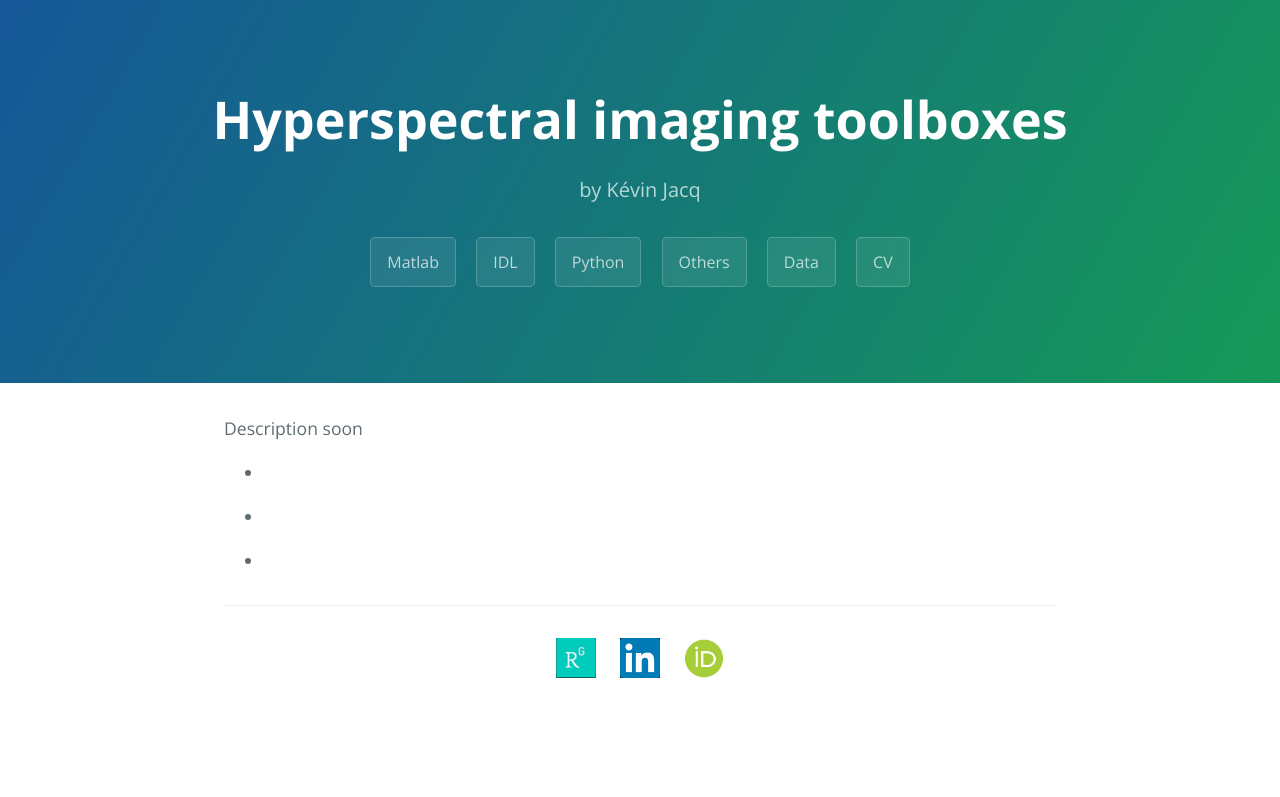
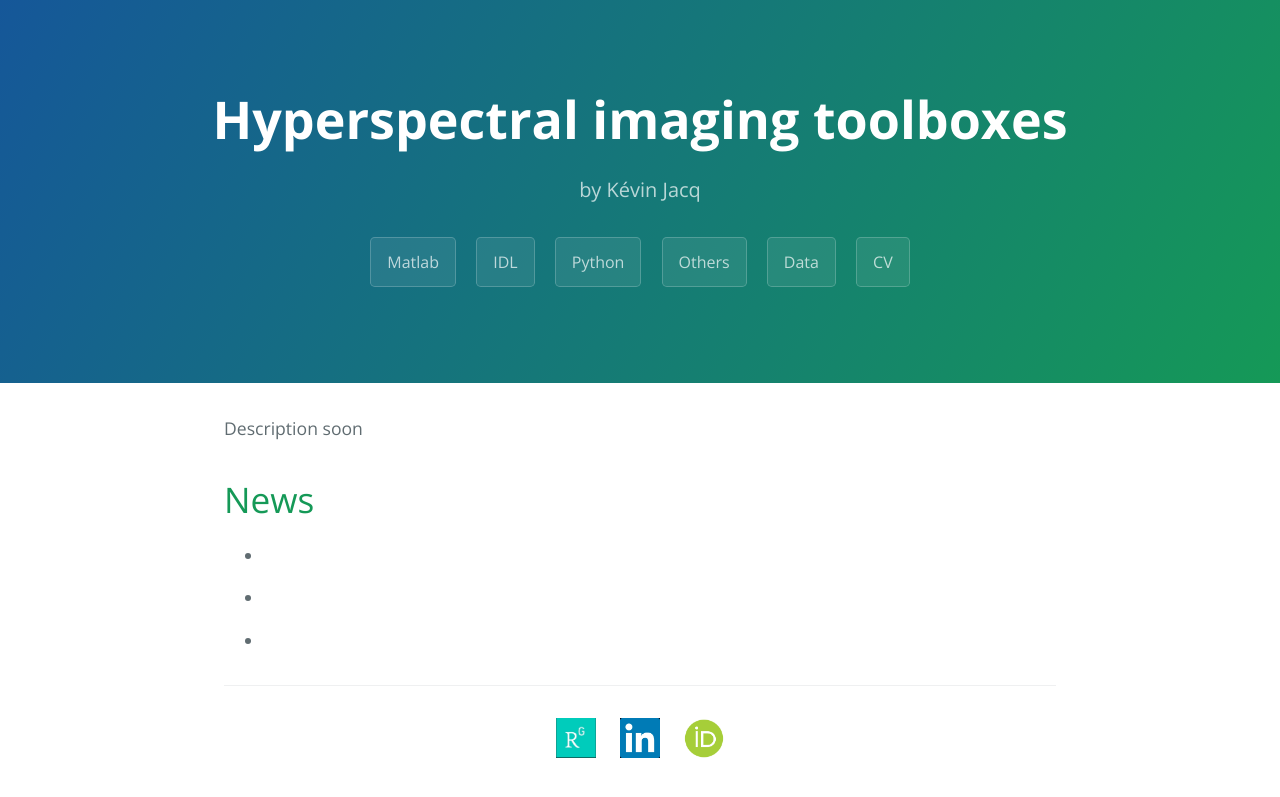
Before and after one commit to JacqKevin/JacqKevin.github.io, a Jekyll site: the page built from index.md, in a window 1280 px wide. Shown: the top 797 px of the page. Built offline with Jekyll 4.4.1, drawn with Linux system fonts in a browser that asks for light colours.

Commit message:
Update index.md

```diff
--- a/index.md
+++ b/index.md
@@ -3,6 +3,8 @@ layout: default
 ---
 
 Description soon
+
+<h1>News</h1>
 
 <ul>
   {% for post in site.posts %}
```
